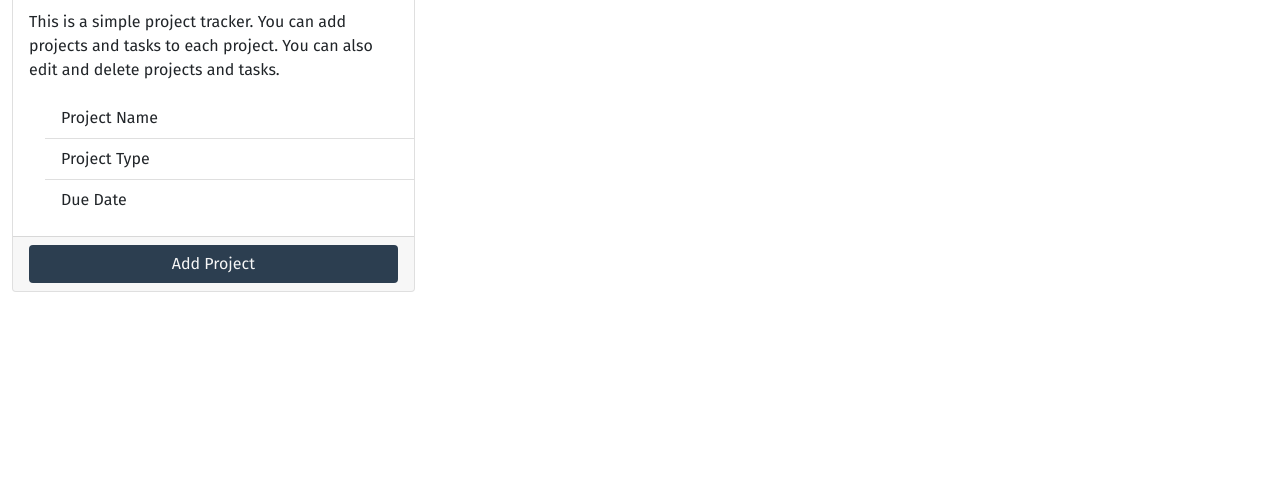
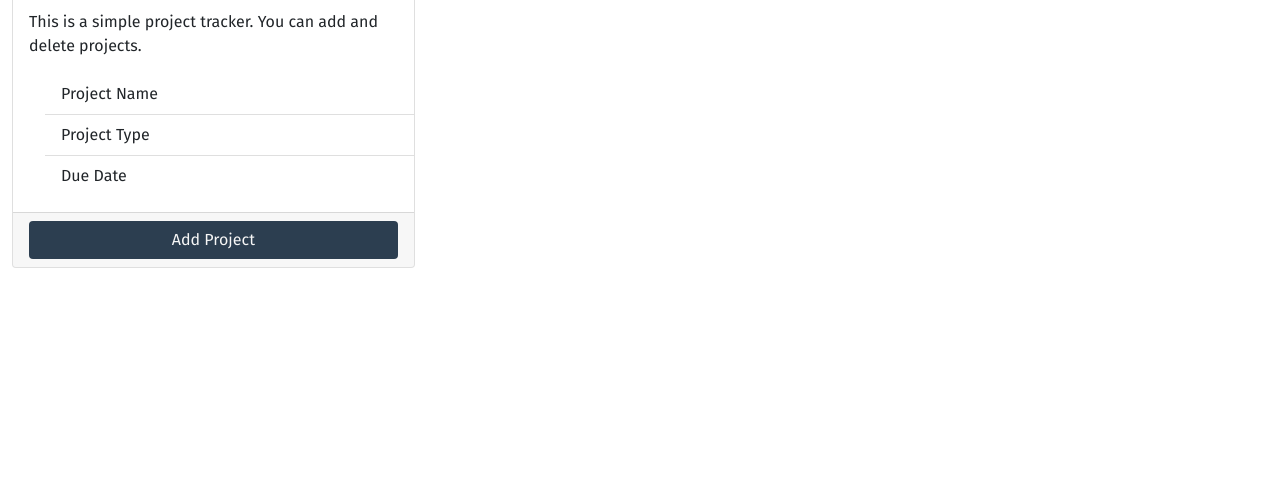
Before and after one commit to TwixmixyJanet/the-project-tracker, a plain HTML site: page index.html in a window 1280 px wide. Shown: the part 314-800 px from the top of the page. Drawn offline with nearby package versions, Linux system fonts and the light colour scheme.

Commit message:
Refactored project instructions

```diff
--- a/index.html
+++ b/index.html
@@ -32,9 +32,7 @@
             <h2 class="h4 card-header custom-card-header">Instructions</h2>
             <div class="card-body">
               <p class="card-text">
-                This is a simple project tracker. You can add projects and tasks
-                to each project. You can also edit and delete projects and
-                tasks.
+                This is a simple project tracker. You can add and delete projects.
               </p>
             </div>
             <ul class="list-grouo list-group-flush">
```
